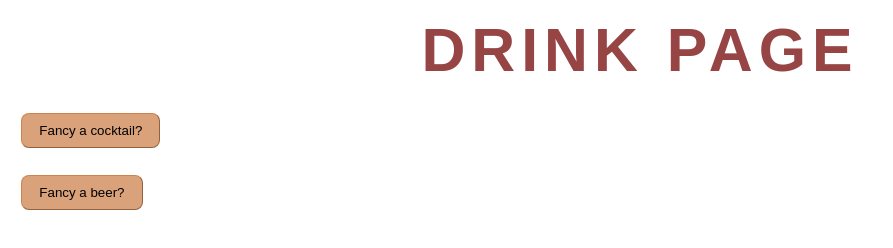
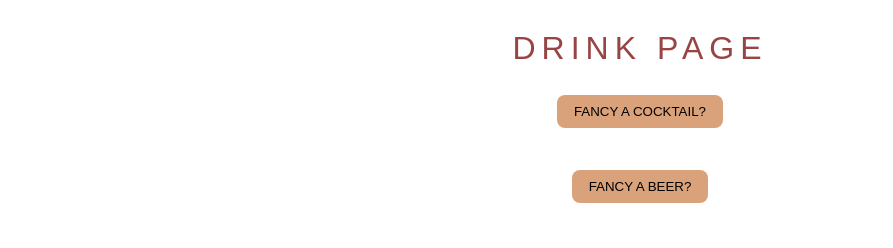
Before and after one commit to gibbo3433/Project-1, a plain HTML site: page drink.html in a window 1280 px wide. Shown: the whole page, without its empty margins (0-893 px from the left). Drawn offline with nearby package versions, Linux system fonts and the light colour scheme.

Commit message:
Update drink.css

```diff
--- a/assets/css/drink.css
+++ b/assets/css/drink.css
@@ -1,4 +1,17 @@
-h1 {
+
+* {
+    box-sizing: border-box;
+    letter-spacing: 1px;
+    color: #7e1919cf;
+    font-weight: 200;
+    margin: 15px auto 0;
+    text-transform: uppercase;
+    letter-spacing: 6px;
+    font-family: fantasy;
+    text-align: center;
+}
+
+h2 {
     box-sizing: border-box;
     color: #7e1919cf;
     margin: 15px auto;
@@ -17,9 +30,6 @@ button {
     color: buttontext;
     letter-spacing: normal;
     word-spacing: normal;
-    line-height: normal;
-    /* text-transform: none; */
-    /* text-indent: 0px; */
     text-shadow: none;
     display: inline-block;
     text-align: center;
@@ -29,10 +39,13 @@ button {
     background-color: buttonface;
     margin: 1em;
     padding: 9px 17px;
-    border-width: 1px;
+    border-radius: 8px;
+    border-width: 0px;
     border-style: outset;
-    border-color: #c9763bad;
+    border-color: buttonborder;
     border-image: initial;
-    border-radius: 8px;
     background-color: #c9763bad;
 }
+button:hover {
+  box-shadow: 0 9px 17px 0 rgba(0,0,0,0.2), 0 7px 20px 0 rgba(0,0,0,0.20);
+}
```
